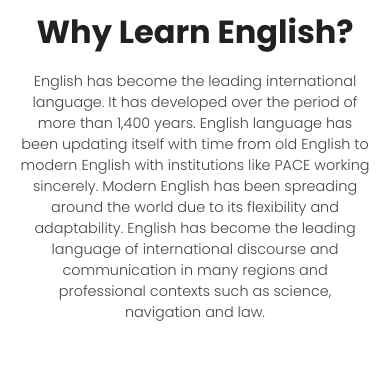
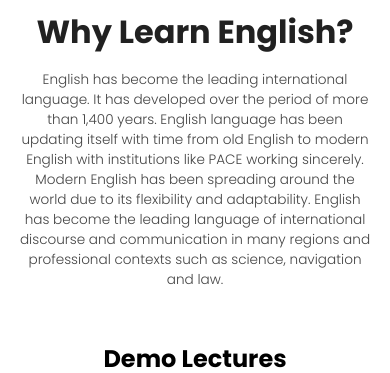
Before and after one commit to ani-24/pace-react, a React (Create React App) app: page / in a window 390 px wide. Shown: the part 348-721 px from the top of the page. Built offline with nearby package versions, Linux system fonts and the light colour scheme.

Commit message:
change the font size of paragraph in mobile

```diff
--- a/public/scss/main.css
+++ b/public/scss/main.css
@@ -283,7 +283,7 @@ body {
 }
 
 p {
-  font-size: 0.9rem;
+  font-size: 0.85rem;
 }
 @media (min-width: 600px) {
   p {
--- a/public/scss/main.scss
+++ b/public/scss/main.scss
@@ -16,7 +16,7 @@ body {
 }
 
 p {
-  font-size: 0.9rem;
+  font-size: 0.85rem;
   @media (min-width: 600px) {
     & {
       font-size: 1rem;
```
Also changed, not shown: public/scss/main.min.css, 2 other files (tests, documents, lock files or other folders).
